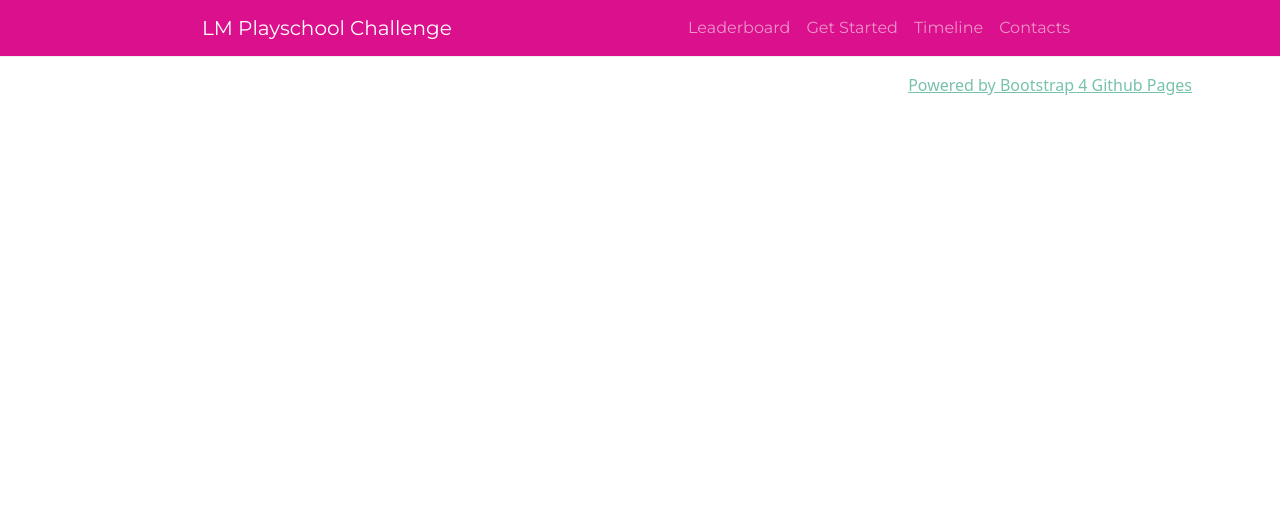
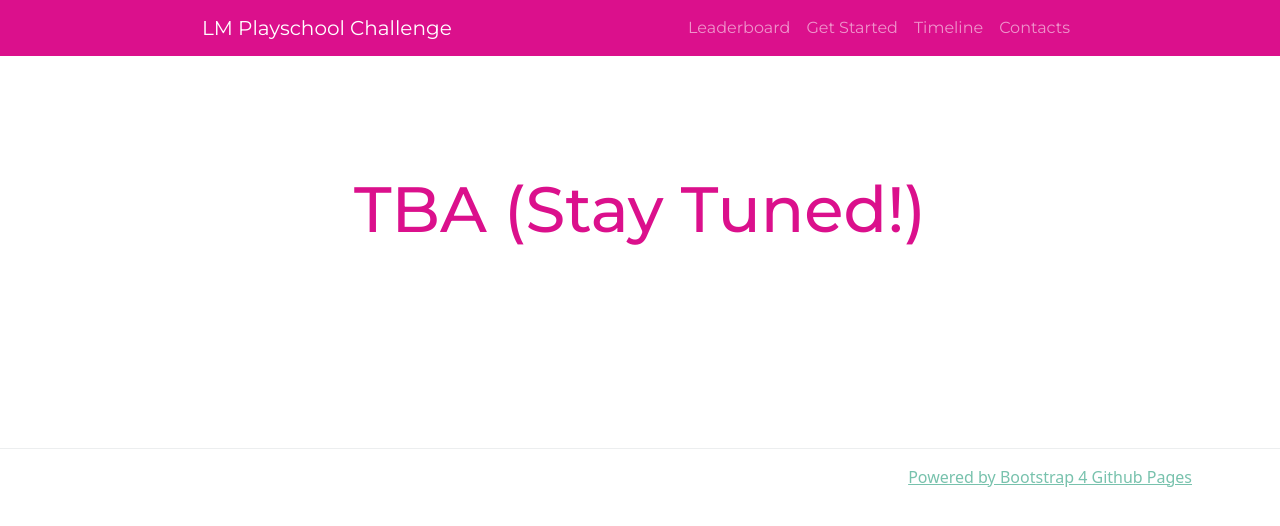
Before and after one commit to lm-playschool/lm-playschool.github.io, a Jekyll site: the page built from timeline.md, in a window 1280 px wide. Shown: the top 526 px of the page. Built offline with Jekyll 4.4.1, drawn with Linux system fonts in a browser that asks for light colours.

Commit message:
updated tba page with title

```diff
--- a/_layouts/tba.html
+++ b/_layouts/tba.html
@@ -1,6 +1,8 @@
 ---
 layout: default
 ---
-<section>
-    {{content}}
-</section>
+<div>
+    <header class="header-home">
+      <h1 class="site-title">TBA (Stay Tuned!)</h1>
+    </header>
+  </div>
```
